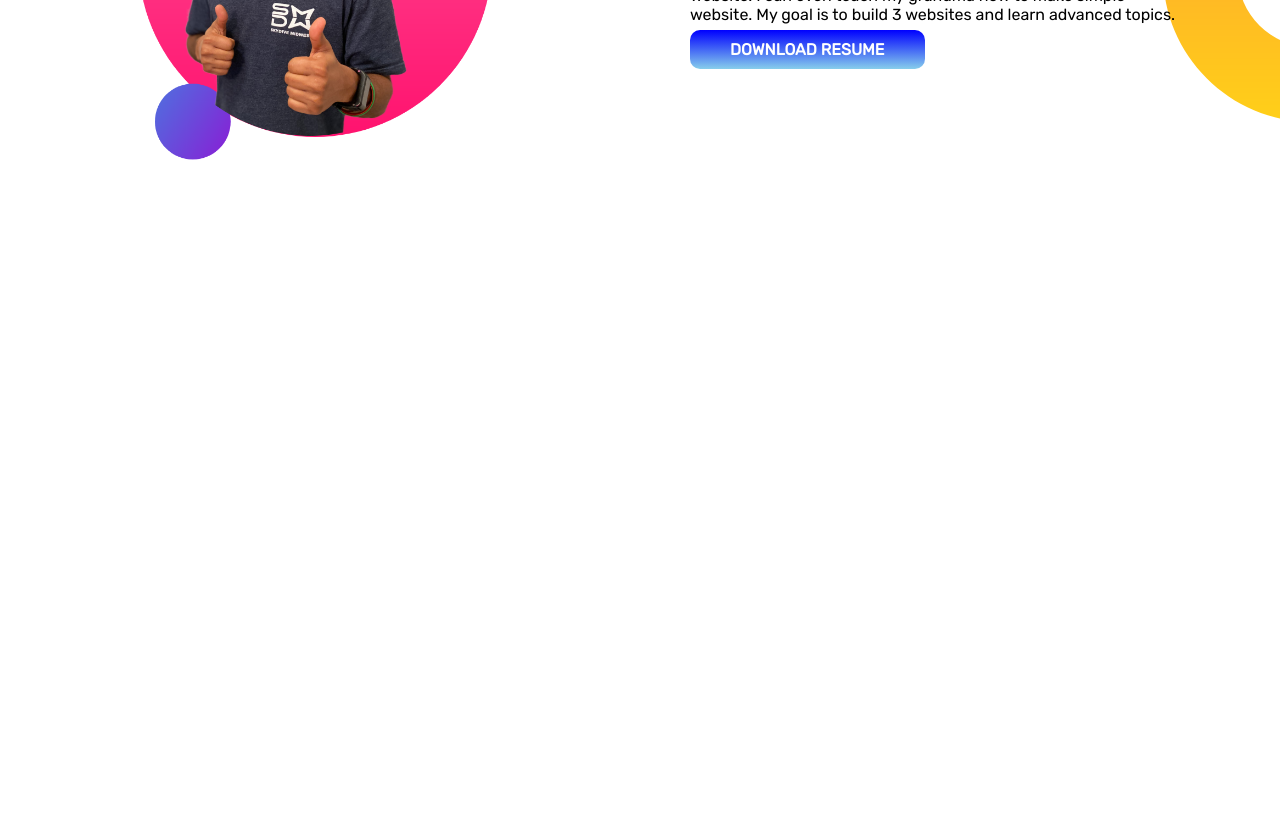
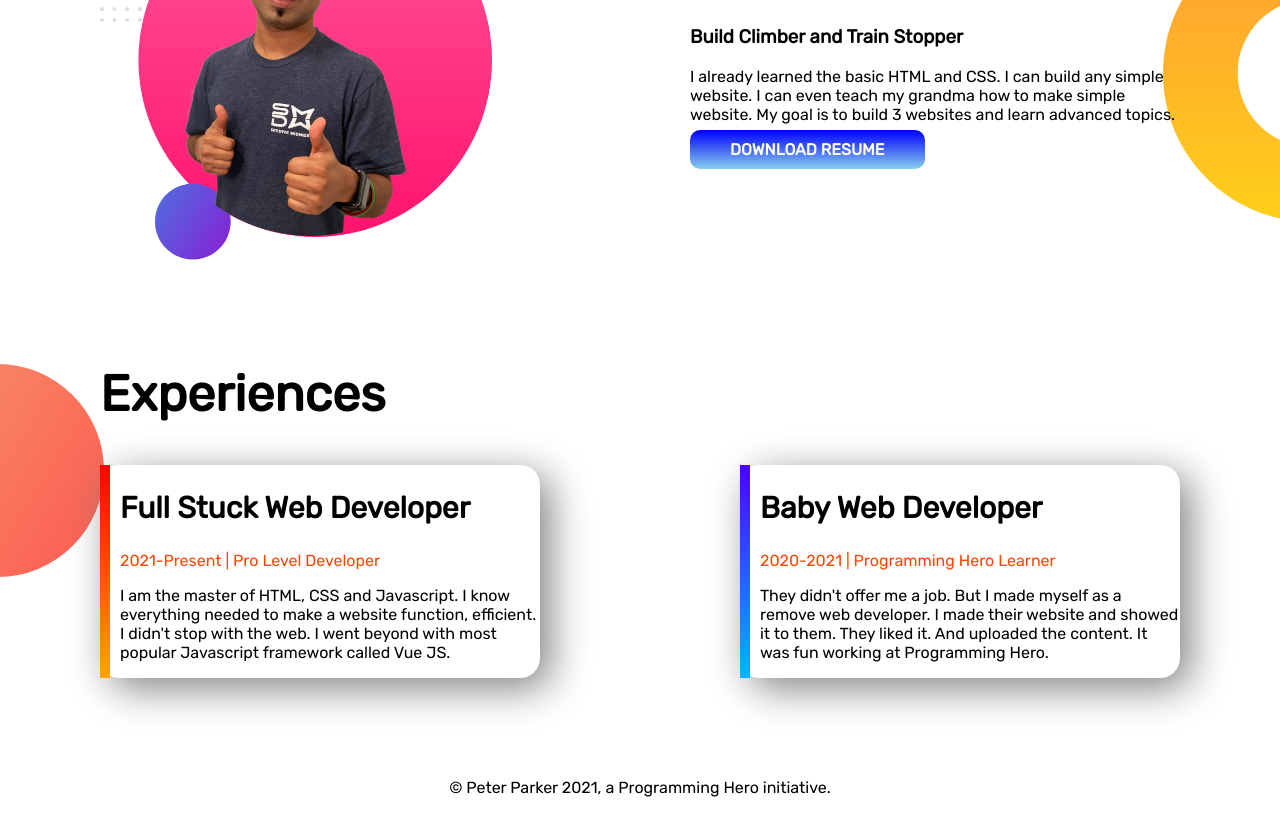
Before and after one commit to Aseer132051/my-fast-website, a plain HTML site: page index.html in a window 1280 px wide. Shown: the part 650-1463 px from the top of the page. Before the commit the page ends 814 px from the top, so only its background shows below. Drawn offline with Linux system fonts and the light colour scheme.

Commit message:
last commit

```diff
--- a/index.html
+++ b/index.html
@@ -43,6 +43,31 @@
         </div>
 
     </section>
+    <section class="left-banner">
+        <h1>Experiences</h1>
+        <div class="flex-part">
+            <div /*id="full-web" class="exp-content full-web">
+                <h2> Full Stuck Web Developer</h2>
+                <p class="orange">2021-Present | Pro Level Developer</p>
+                <p>
+                    I am the master of HTML, CSS and Javascript. I know everything needed to make a website function,
+                    efficient. I didn't stop with the web. I went beyond with most popular Javascript framework called
+                    Vue JS.
+                </p>
+            </div>
+            <div /*id="baby-web" class="exp-content baby-web">
+                <h2> Baby Web Developer</h2>
+                <p class="orange">2020-2021 | Programming Hero Learner</p>
+                <p>
+                    They didn't offer me a job. But I made myself as a remove web developer. I made their website and
+                    showed it to them. They liked it. And uploaded the content. It was fun working at Programming Hero.
+                </p>
+            </div>
+        </div>
+    </section>
+    <footer>
+        <p>© Peter Parker 2021, a Programming Hero initiative.</p>
+    </footer>
 
 </body>
 
--- a/style.css
+++ b/style.css
@@ -5,8 +5,12 @@ body{
 h1{
     font-size: 50px;
 }
+h2{
+    font-size: 30px;
+}
 .flex-part{
     display: flex;
+    margin-bottom: 100px;
     }
     .top-banner{
         background-image: url(images/top-banner.png);
@@ -20,7 +24,7 @@ h1{
     }
 .half-width{
      margin-left: 100px;
-    width: 50%;
+     width: 50%;
    /*padding-left: 5%;*/
 }
 .half-width img{
@@ -37,3 +41,31 @@ h1{
     color: white;
     border-radius: 10px;
 }
+.exp-content{
+    width: 40%;
+    box-shadow: 10px 10px 40px gray;
+    margin-left: 100px;
+    margin-right: 100px;
+    padding-left: 10px;
+   border-radius: 20px;
+}
+.full-web{
+    border-left:10px solid ;
+    border-image:linear-gradient(red,orange) ;
+    border-image-slice: 1;
+}
+.baby-web{
+    border-left:10px solid ;
+    border-image:linear-gradient(rgb(76, 0, 255),rgb(0, 183, 255)) ;
+    border-image-slice: 1;
+}
+.left-banner{
+    background-image: url(images/exp-bg.png);
+    background-repeat: no-repeat;
+}
+.left-banner h1{
+    margin-left: 100px;
+}
+footer p{
+text-align: center;
+}
```
